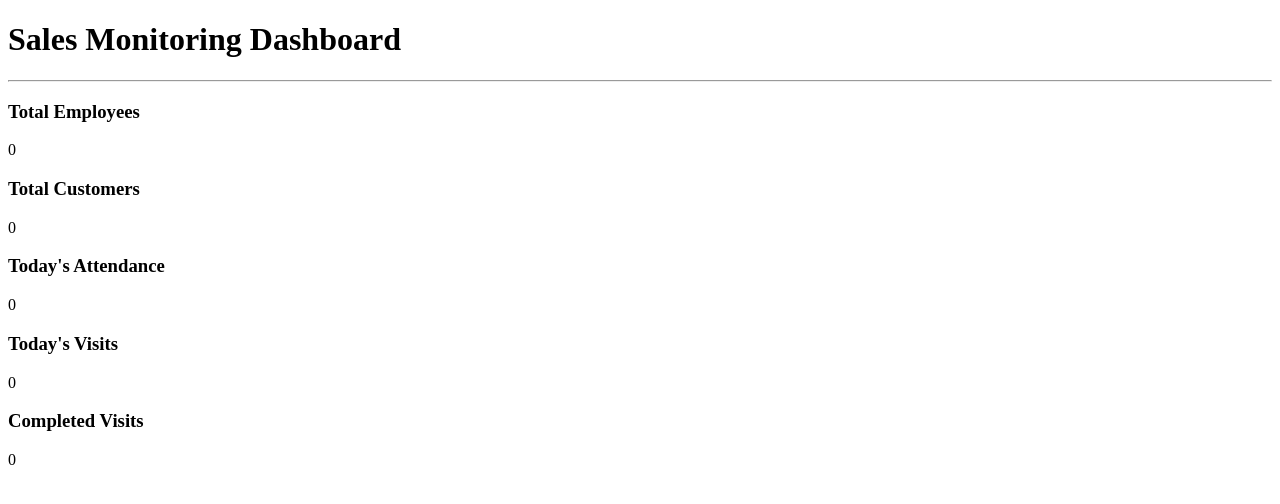
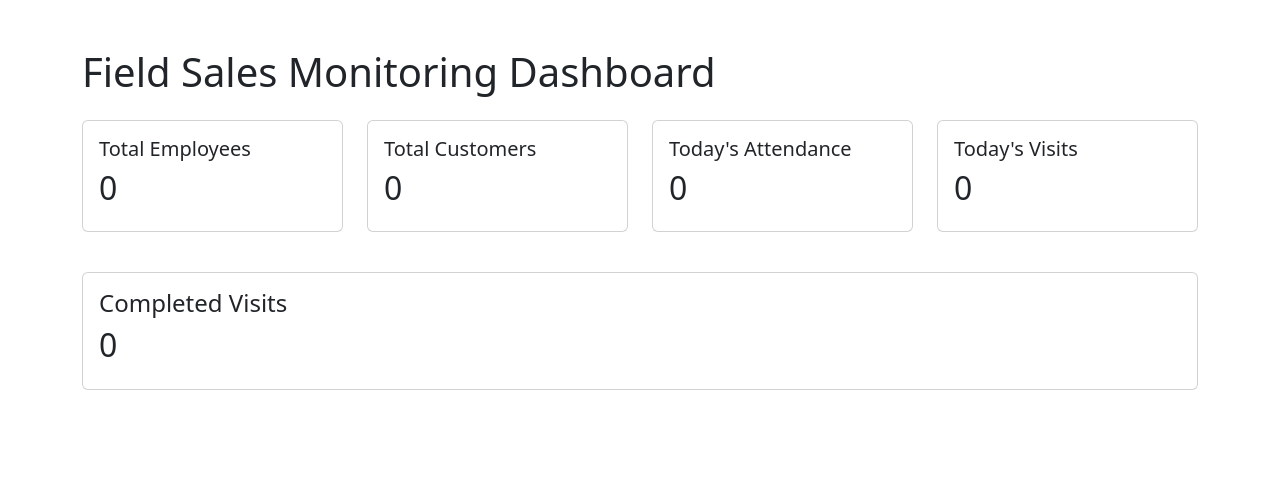
Before and after one commit to ChaitanyaCodec/field-sales-monitoring-system, a Django app: page / in a window 1280 px wide. Shown: the top 504 px of the page. Run offline with Django 5.2, Linux system fonts and the light colour scheme; data that the repository does not hold is empty.

Commit message:
Add dashboard module

```diff
--- a/templates/dashboard/dashboard.html
+++ b/templates/dashboard/dashboard.html
@@ -1,29 +1,78 @@
 <!DOCTYPE html>
-<html>
+<html lang="en">
 <head>
+    <meta charset="UTF-8">
+    <meta name="viewport" content="width=device-width, initial-scale=1.0">
     <title>Sales Monitoring Dashboard</title>
+
+    <!-- Bootstrap CSS -->
+    <link href="https://cdn.jsdelivr.net/npm/bootstrap@5.3.3/dist/css/bootstrap.min.css"
+          rel="stylesheet">
 </head>
 
 <body>
 
-    <h1>Sales Monitoring Dashboard</h1>
+<div class="container mt-5">
 
-    <hr>
+    <!-- Dashboard Heading -->
+    <h1 class="mb-4">
+        Field Sales Monitoring Dashboard
+    </h1>
 
-    <h3>Total Employees</h3>
-    <p>{{ total_employees }}</p>
+    <!-- Statistics Cards -->
+    <div class="row">
 
-    <h3>Total Customers</h3>
-    <p>{{ total_customers }}</p>
+        <!-- Total Employees -->
+        <div class="col-md-3 mb-3">
+            <div class="card">
+                <div class="card-body">
+                    <h5>Total Employees</h5>
+                    <h2>{{ total_employees }}</h2>
+                </div>
+            </div>
+        </div>
 
-    <h3>Today's Attendance</h3>
-    <p>{{ today_attendance }}</p>
+        <!-- Total Customers -->
+        <div class="col-md-3 mb-3">
+            <div class="card">
+                <div class="card-body">
+                    <h5>Total Customers</h5>
+                    <h2>{{ total_customers }}</h2>
+                </div>
+            </div>
+        </div>
 
-    <h3>Today's Visits</h3>
-    <p>{{ today_visits }}</p>
+        <!-- Today's Attendance -->
+        <div class="col-md-3 mb-3">
+            <div class="card">
+                <div class="card-body">
+                    <h5>Today's Attendance</h5>
+                    <h2>{{ today_attendance }}</h2>
+                </div>
+            </div>
+        </div>
 
-    <h3>Completed Visits</h3>
-    <p>{{ completed_visits }}</p>
+        <!-- Today's Visits -->
+        <div class="col-md-3 mb-3">
+            <div class="card">
+                <div class="card-body">
+                    <h5>Today's Visits</h5>
+                    <h2>{{ today_visits }}</h2>
+                </div>
+            </div>
+        </div>
+
+    </div>
+
+    <!-- Completed Visits -->
+    <div class="card mt-4">
+        <div class="card-body">
+            <h4>Completed Visits</h4>
+            <h2>{{ completed_visits }}</h2>
+        </div>
+    </div>
+
+</div>
 
 </body>
 </html>
```
